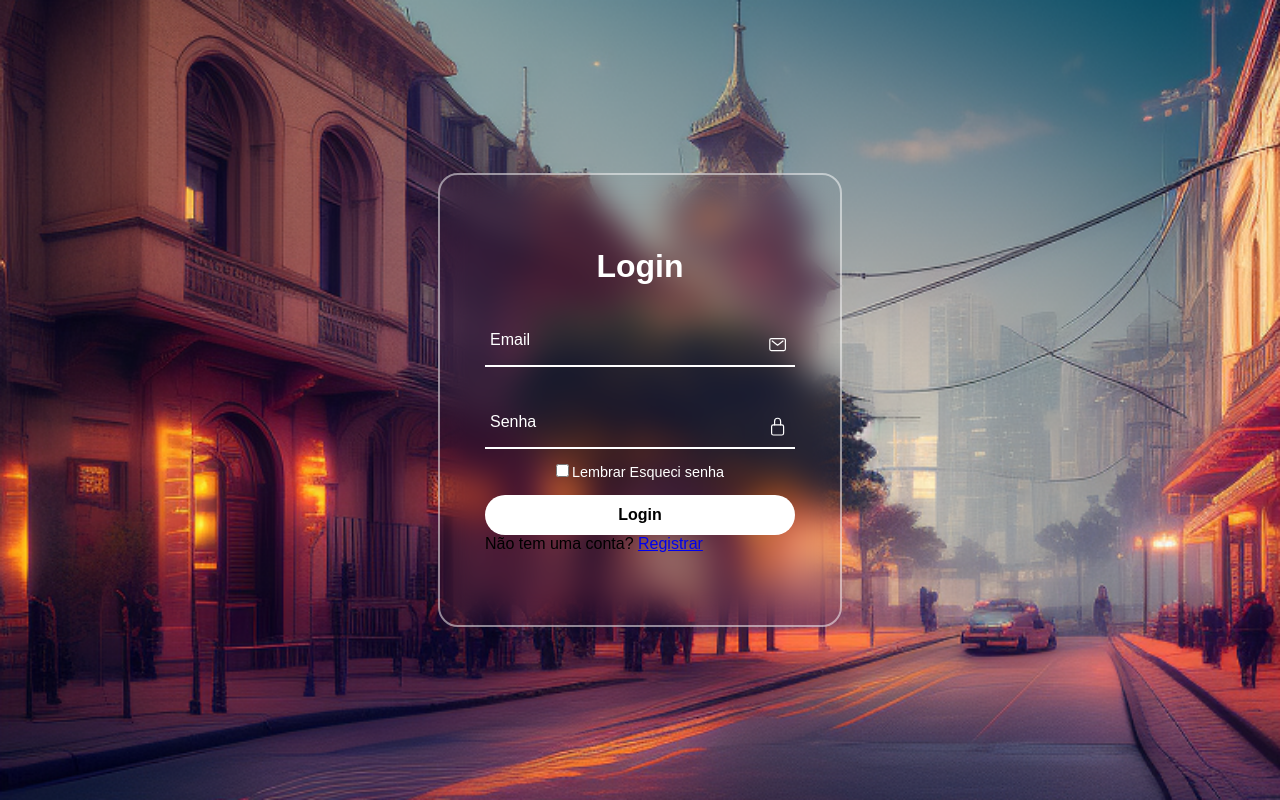
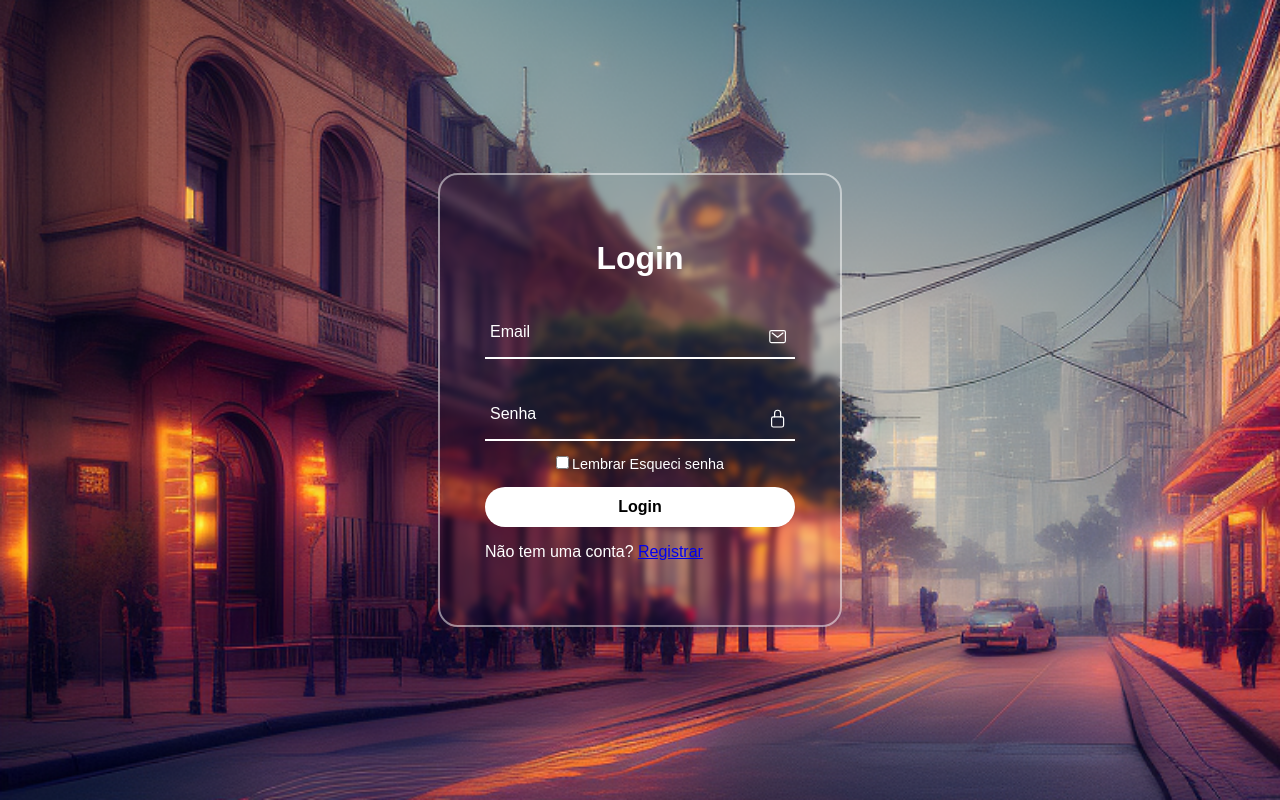
Before and after one commit to ErickBezerrar/login, a plain HTML site: page index.html in a window 1280 px wide. Drawn offline with nearby package versions, Linux system fonts and the light colour scheme; a web font is replaced by a local one.

Commit message:
Visual things

```diff
--- a/index.css
+++ b/index.css
@@ -24,7 +24,7 @@ section{
     background: transparent;
     border: 2px solid rgba(255,255,255,0.5);
     border-radius: 20px;
-    backdrop-filter: blur(15px);
+    backdrop-filter: blur(3px);
     display: flex;
     justify-content: center;
     align-items: center;
@@ -167,8 +167,11 @@ button{
     display: flex;
 }
 
-#naotemconta{
+.naotemconta{
     align-items: center;
+    color: #fff;
+    text-align: left;
+    margin-top: 1rem;
 }
 
 .return{
--- a/index.html
+++ b/index.html
@@ -28,7 +28,9 @@
 
                     <button>Login</button>
                     <div class="Register"></div>
-                    <p id="naotemconta">Não tem uma conta? <a href="registrar.html">Registrar </a></p>
+                    <div class="naotemconta">
+                        <p>Não tem uma conta? <a href="registrar.html">Registrar </a></p>
+                    </div>
                 </form>
             </div>
         </div>
```
